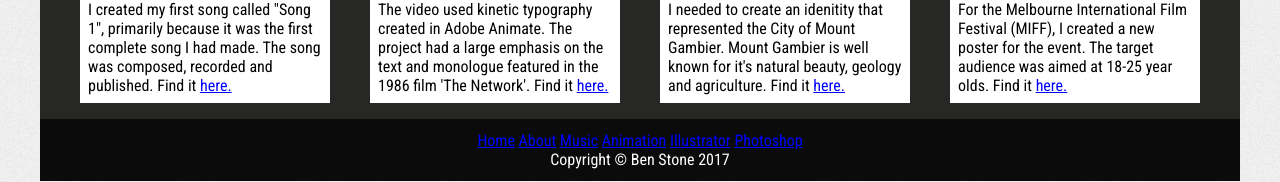
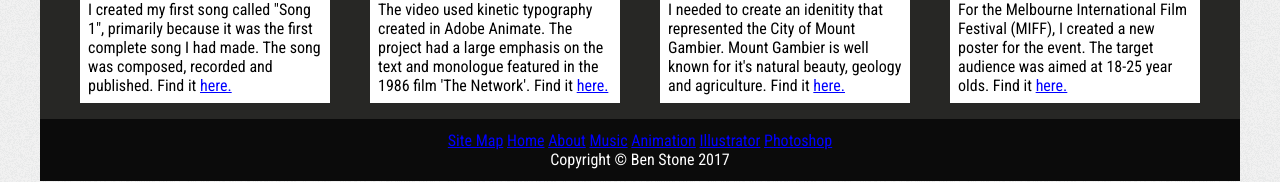
Before and after one commit to BenJStone/BenfolioOfPortStone, a plain HTML site: page index.html in a window 1280 px wide. Shown: the part 615-797 px from the top of the page. Drawn offline with Linux system fonts and the light colour scheme.

Commit message:
Addition of sitemap in footer
As per title

```diff
--- a/index.html
+++ b/index.html
@@ -54,6 +54,7 @@
 
 				</div>
 				<footer id="homefooter">
+                <a href="assets/psdpdf/stone_sitemap.pdf">Site Map</a>
 					<a href="index.html">Home</a>
 					<a href="about.html">About</a>
 					<a href="music.html">Music</a>
```
Also changed, not shown: about.html (+1 -0 lines), animation.html (+1 -0 lines), illustrator.html (+1 -0 lines), music.html (+1 -0 lines), photoshop.html (+1 -0 lines).
